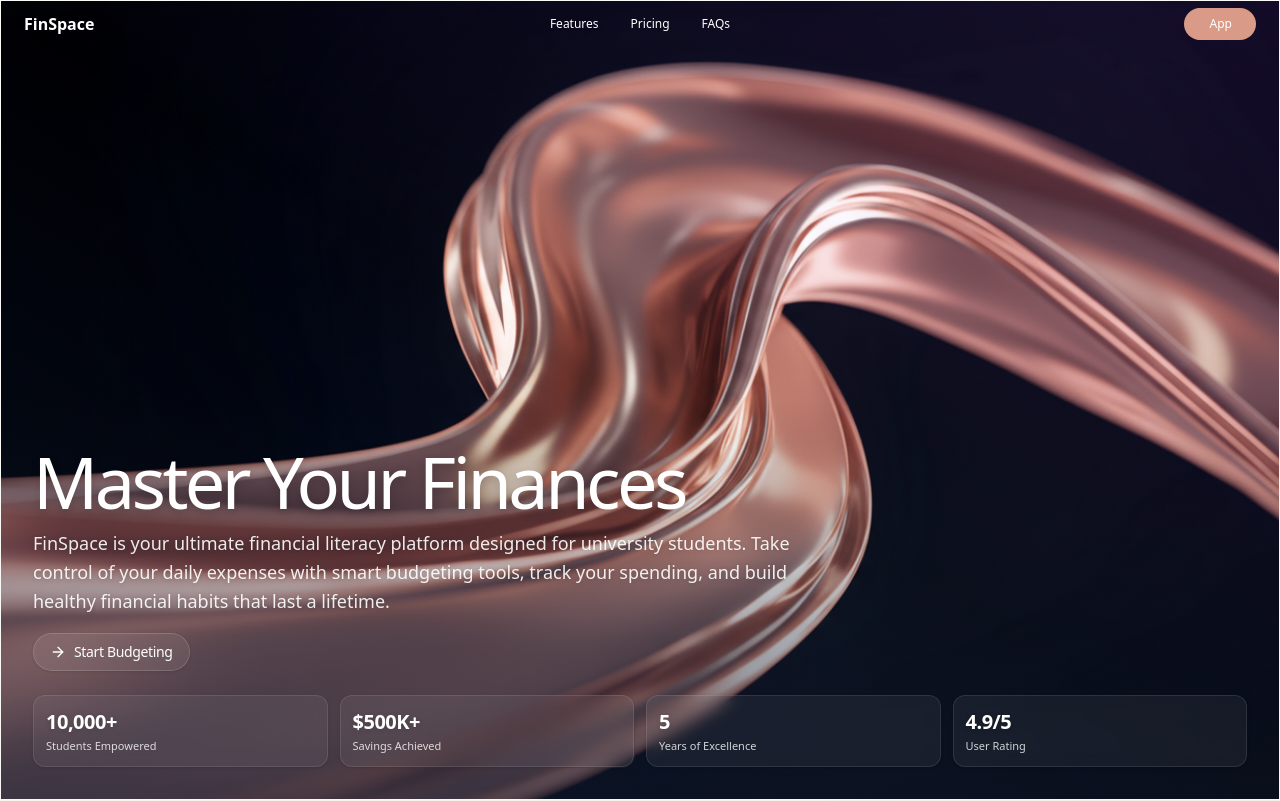
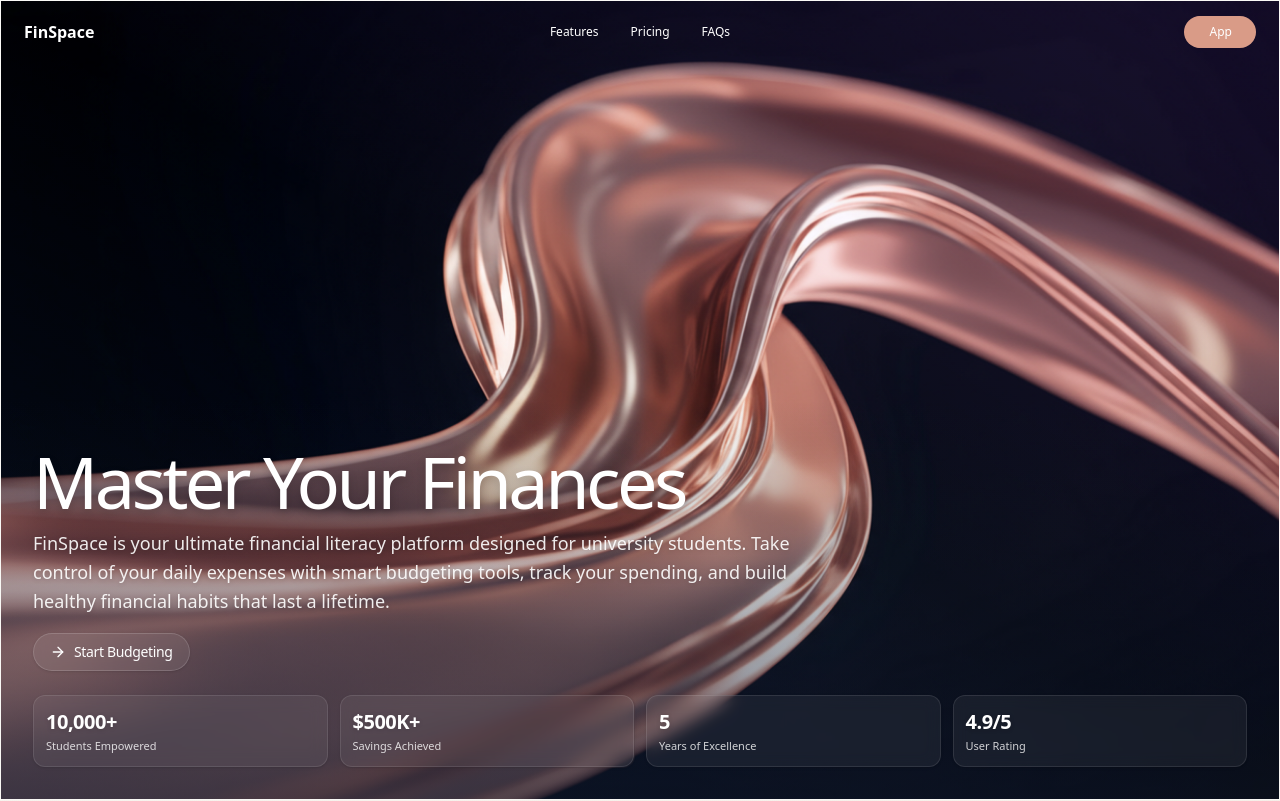
Before and after one commit to Spagestic/finspace, a Next.js app: page / in a window 1280 px wide. Shown: the top 801 px of the page. Built offline with nearby package versions, Linux system fonts and the light colour scheme.

Commit message:
increase header padding for improved layout

```diff
--- a/components/Header.tsx
+++ b/components/Header.tsx
@@ -2,7 +2,7 @@ import Link from "next/link";
 
 export function Header() {
   return (
-    <header className="absolute top-0 left-0 right-0 z-50 flex items-center justify-between py-2 px-6">
+    <header className="absolute top-0 left-0 right-0 z-50 flex items-center justify-between py-4 px-6">
       {/* Logo */}
       <div className="flex items-center font-semibold text-primary-foreground">
         <Link href="/">FinSpace</Link>
```
